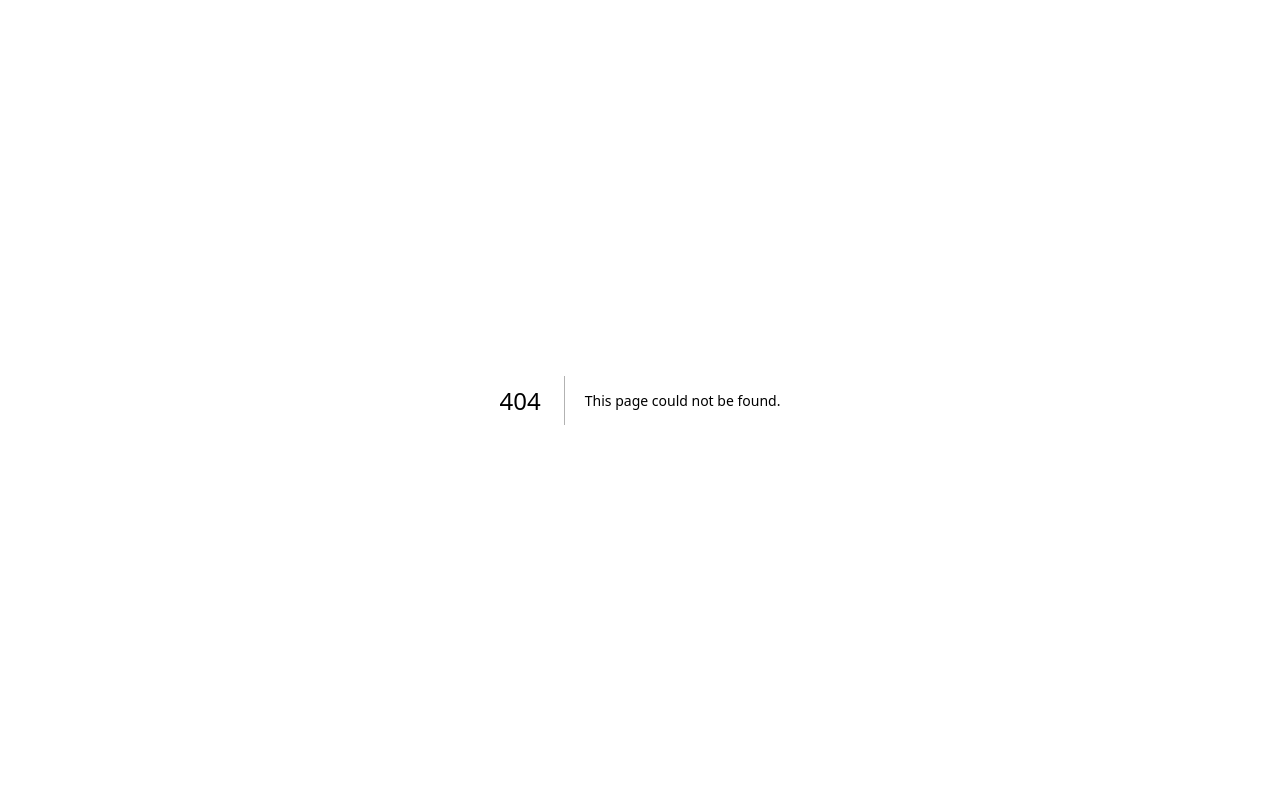
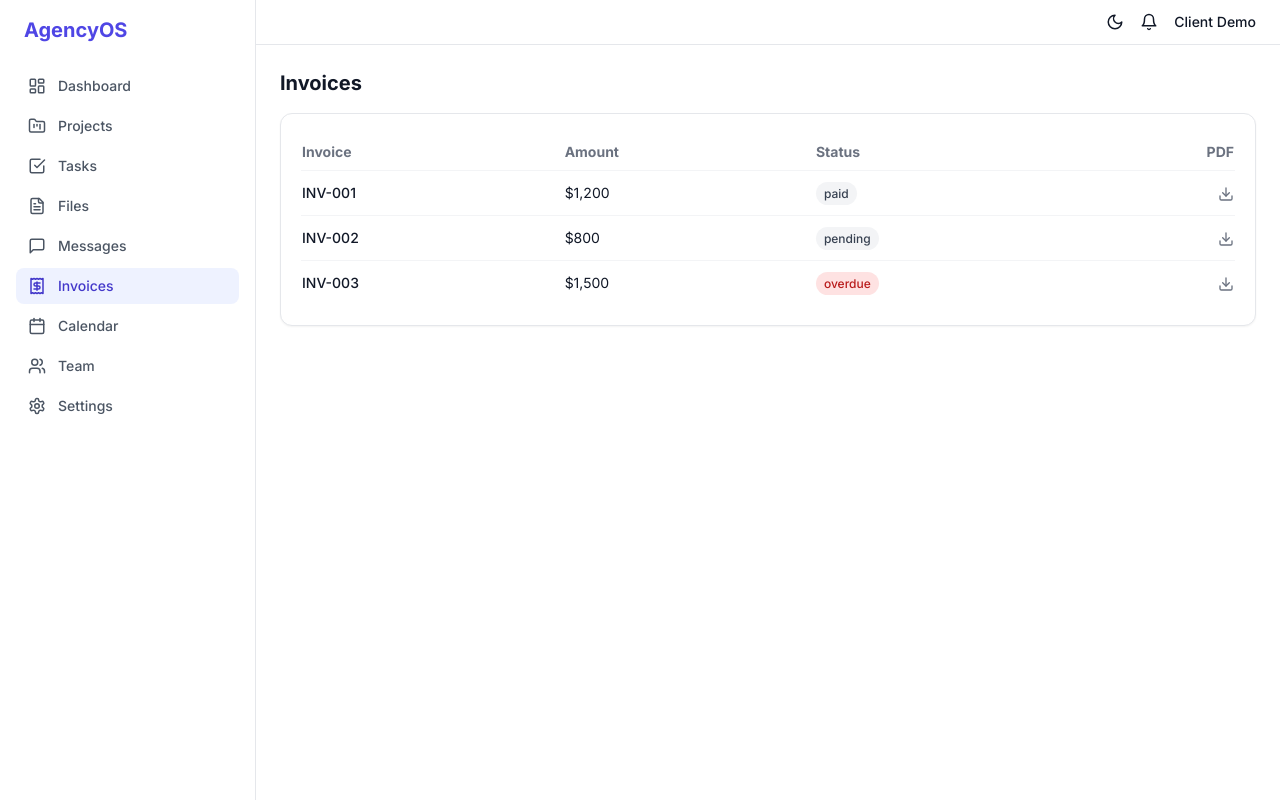
Before and after one commit to itxskbaloch4-jpg/AgencyOS, a Next.js app: page /dashboard/client/invoices in a window 1280 px wide. Before the commit this address had no page. Built offline with nearby package versions, Linux system fonts and the light colour scheme.

Commit message:
Create InvoicesPage component with invoice listing

```diff
--- /dev/null
+++ b/src/app/dashboard/client/invoices/page.tsx
@@ -0,0 +1,52 @@
+import { Sidebar } from "@/components/layout/Sidebar";
+import { Navbar } from "@/components/layout/Navbar";
+import { Card } from "@/components/ui/Card";
+import { Badge } from "@/components/ui/Badge";
+import { Download } from "lucide-react";
+import { Invoice } from "@/types";
+
+const mockInvoices: Invoice[] = [
+  { id: "INV-001", projectId: "p1", amount: 1200, status: "paid" },
+  { id: "INV-002", projectId: "p1", amount: 800, status: "pending" },
+  { id: "INV-003", projectId: "p2", amount: 1500, status: "overdue" },
+];
+
+export default function InvoicesPage() {
+  return (
+    <div className="flex">
+      <Sidebar />
+      <div className="flex-1">
+        <Navbar userName="Client Demo" />
+        <main className="p-4 md:p-6">
+          <h1 className="text-xl font-bold mb-4">Invoices</h1>
+          <Card>
+            <table className="w-full text-sm">
+              <thead>
+                <tr className="text-left text-gray-500 border-b border-gray-100 dark:border-gray-800">
+                  <th className="py-2">Invoice</th>
+                  <th className="py-2">Amount</th>
+                  <th className="py-2">Status</th>
+                  <th className="py-2 text-right">PDF</th>
+                </tr>
+              </thead>
+              <tbody>
+                {mockInvoices.map((inv) => (
+                  <tr key={inv.id} className="border-b last:border-0 border-gray-100 dark:border-gray-800">
+                    <td className="py-3 font-medium">{inv.id}</td>
+                    <td className="py-3">${inv.amount.toLocaleString()}</td>
+                    <td className="py-3"><Badge status={inv.status} /></td>
+                    <td className="py-3 text-right">
+                      <button aria-label="Download invoice">
+                        <Download size={16} className="text-gray-500 hover:text-brand-600 inline" />
+                      </button>
+                    </td>
+                  </tr>
+                ))}
+              </tbody>
+            </table>
+          </Card>
+        </main>
+      </div>
+    </div>
+  );
+}
```
